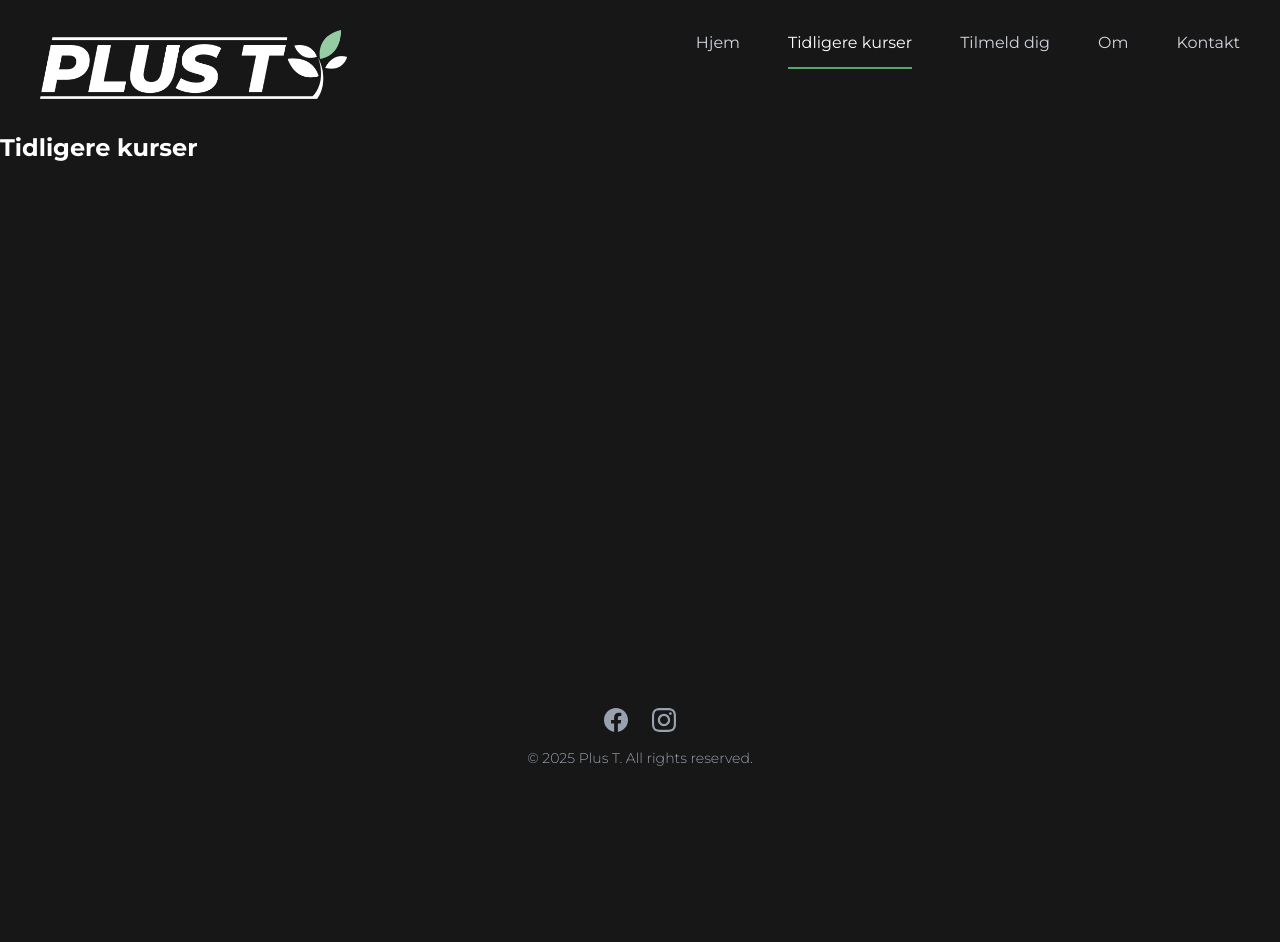
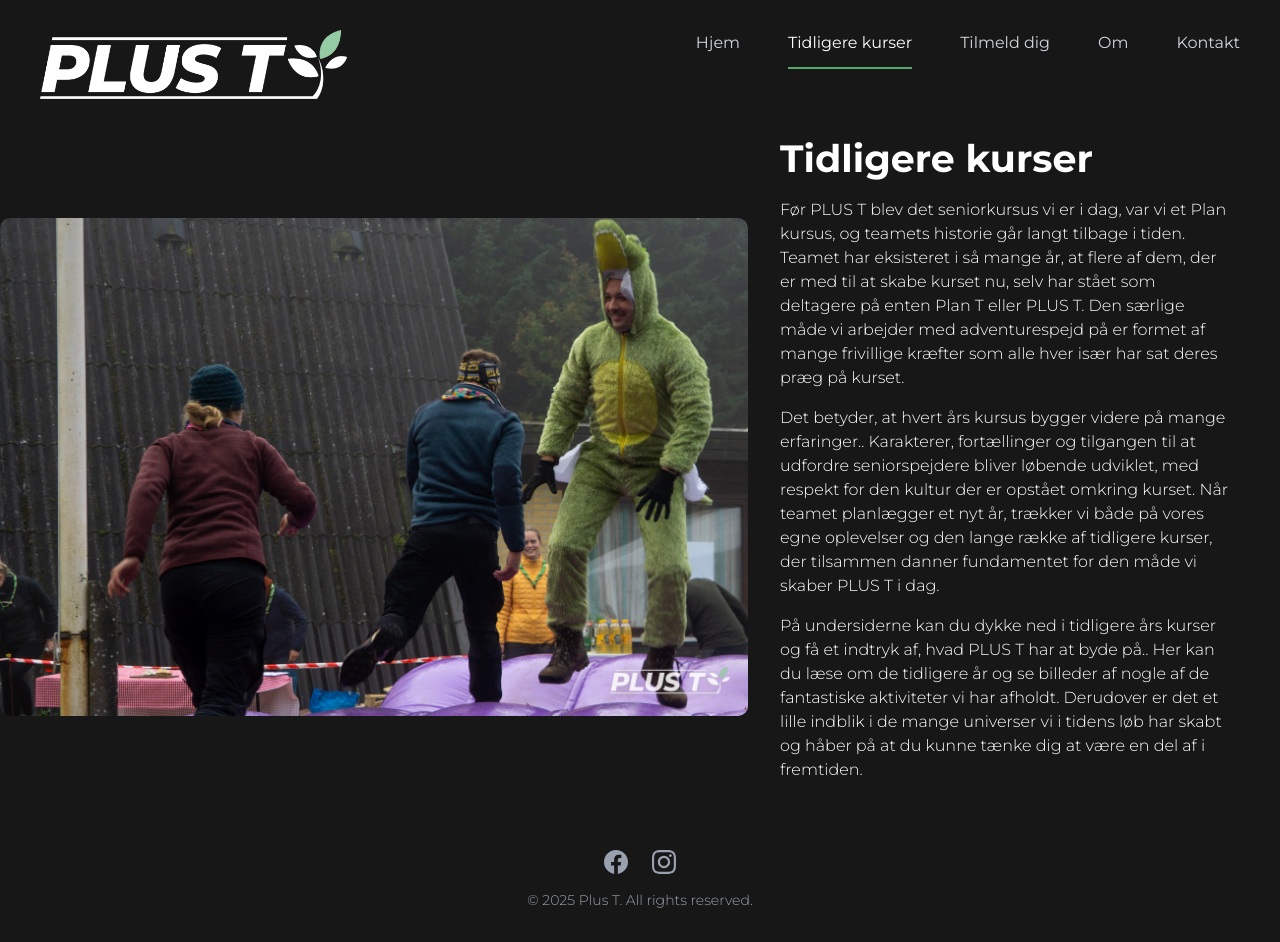
Before and after one commit to emilieweiss/plus-t, a React (Vite) app: page /past_courses/past_courses in a window 1280 px wide. Before the commit the page ends 800 px from the top, so only its background shows below. Built offline with nearby package versions, Linux system fonts and the light colour scheme.

Commit message:
hyperlinks

```diff
--- a/src/routes/past_courses/past_courses.tsx
+++ b/src/routes/past_courses/past_courses.tsx
@@ -1,4 +1,46 @@
-import { createFileRoute } from '@tanstack/react-router'
-export const Route = createFileRoute('/past_courses/past_courses')({
-  component: () => <h1 className="text-2xl font-bold">Tidligere kurser</h1>,
-})
+import { createFileRoute } from "@tanstack/react-router";
+export const Route = createFileRoute("/past_courses/past_courses")({
+  component: () => (
+    <div className="flex min-h-[calc(100vh-130px)] items-center justify-center">
+      <div className="flex w-full max-w-[1520px] flex-col items-center gap-8 md:flex-row">
+        {/* Venstre kolonne - Billede (øverst på mobil) */}
+        <div className="md:w-3/5">
+          <img
+            src="/past_courses/past_aksel.jpg"
+            alt="Aksel er en krokodille"
+            className="h-auto w-full rounded-lg object-cover"
+          />
+        </div>
+
+        {/* Højre kolonne - Tekst (nedenunder på mobil) */}
+        <div className="px-6 text-white md:w-2/5 md:pr-12 md:pl-0">
+          <h2 className="text-[22px] md:text-[38px]">Tidligere kurser</h2>
+          <p>
+            Før PLUS T blev det seniorkursus vi er i dag, var vi et Plan kursus,
+            og teamets historie går langt tilbage i tiden. Teamet har eksisteret
+            i så mange år, at flere af dem, der er med til at skabe kurset nu,
+            selv har stået som deltagere på enten Plan T eller PLUS T. Den
+            særlige måde vi arbejder med adventurespejd på er formet af mange
+            frivillige kræfter som alle hver især har sat deres præg på kurset.
+          </p>
+          <p>
+            Det betyder, at hvert års kursus bygger videre på mange erfaringer..
+            Karakterer, fortællinger og tilgangen til at udfordre seniorspejdere
+            bliver løbende udviklet, med respekt for den kultur der er opstået
+            omkring kurset. Når teamet planlægger et nyt år, trækker vi både på
+            vores egne oplevelser og den lange række af tidligere kurser, der
+            tilsammen danner fundamentet for den måde vi skaber PLUS T i dag.
+          </p>
+          <p>
+            På undersiderne kan du dykke ned i tidligere års kurser og få et
+            indtryk af, hvad PLUS T har at byde på.. Her kan du læse om de
+            tidligere år og se billeder af nogle af de fantastiske aktiviteter
+            vi har afholdt. Derudover er det et lille indblik i de mange
+            universer vi i tidens løb har skabt og håber på at du kunne tænke
+            dig at være en del af i fremtiden.
+          </p>
+        </div>
+      </div>
+    </div>
+  ),
+});
--- a/src/routes/sign_up/guide_for_sign_up.tsx
+++ b/src/routes/sign_up/guide_for_sign_up.tsx
@@ -27,8 +27,16 @@ export const Route = createFileRoute("/sign_up/guide_for_sign_up")({
           holde dig opdateret når det sker.
         </p>
         <p>
-          Man kan også følge med på DDS’s hjemmeside, hvor tilmeldingen praktisk
-          kommer til at foregå: https://dds.dk/arrangement/plus-start-plus-t-1
+          Man kan også følge med på DDS's hjemmeside, hvor tilmeldingen praktisk
+          kommer til at foregå:{" "}
+          <a
+            href="https://dds.dk/arrangement/plus-start-plus-t-1"
+            target="_blank"
+            rel="noopener noreferrer"
+            className="text-brand-green underline hover:text-white"
+          >
+            https://dds.dk/arrangement/plus-start-plus-t-1
+          </a>
         </p>{" "}
         <br />
         <h2>Punkt 2 - Skal jeg så bare vente til maj?</h2>
@@ -65,8 +73,25 @@ export const Route = createFileRoute("/sign_up/guide_for_sign_up")({
         <h2>Punkt 4 - Så hvad skulle jeg gøre?!</h2>
         <ul className="list-inside list-disc space-y-2">
           <li>
-            Følg @plustspejder på instagram og PLUS T - Seniorkursus i DDS på
-            Facebook
+            Følg{" "}
+            <a
+              href="https://www.instagram.com/plustspejder/"
+              target="_blank"
+              rel="noopener noreferrer"
+              className="text-brand-green underline hover:text-white"
+            >
+              @plustspejder
+            </a>{" "}
+            på instagram og{" "}
+            <a
+              href="https://www.facebook.com/plus.t.dds"
+              target="_blank"
+              rel="noopener noreferrer"
+              className="text-brand-green underline hover:text-white"
+            >
+              PLUS T - Seniorkursus i DDS
+            </a>{" "}
+            på Facebook
           </li>
           <li>
             Skriv d. 11.-17. oktober 2026 i kalenderen for at tage på PLUS T
--- a/src/routes/sign_up/sign_up.tsx
+++ b/src/routes/sign_up/sign_up.tsx
@@ -15,7 +15,7 @@ export const Route = createFileRoute("/sign_up/sign_up")({
 
         {/* Højre kolonne - Tekst (nedenunder på mobil) */}
         <div className="px-6 text-white md:w-2/5 md:pr-12 md:pl-0">
-          <h2 className="text-[22px] md:text-[38px]">
+          <h2 className="text-[20px] md:text-[38px]">
             Sådan tilmelder du dig PLUS T
           </h2>
           <p>
```
Also changed, not shown: public/past_courses/past_aksel.jpg (added).
